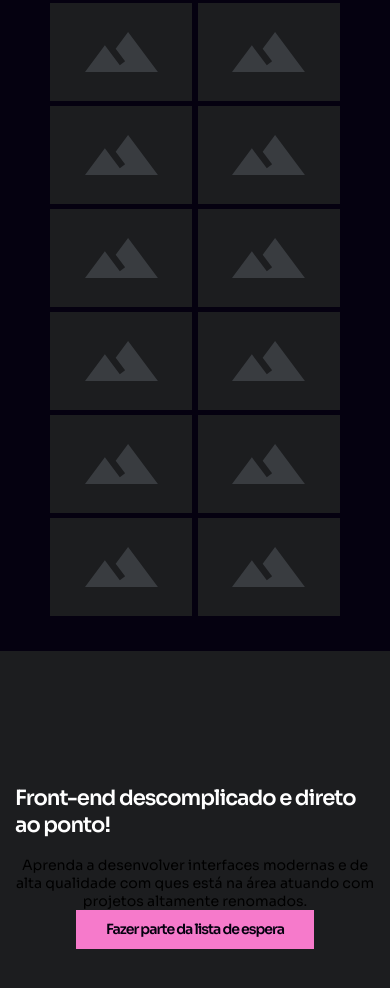
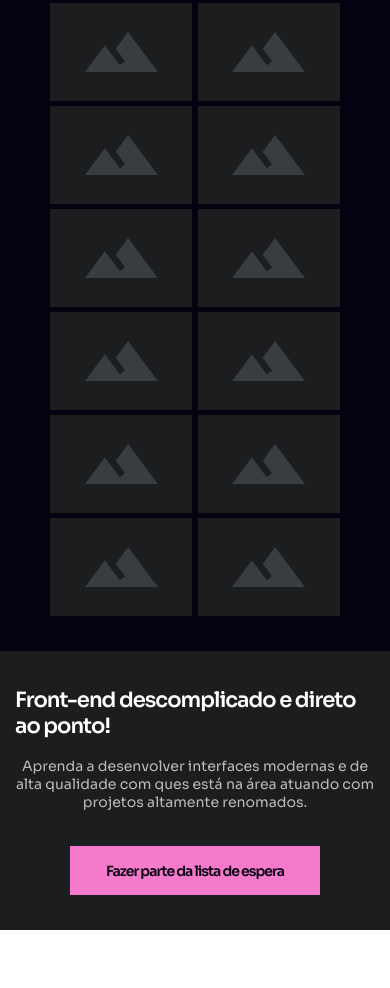
Before and after one commit to XidthyDev/projeto-wireframe, a plain HTML site: page index.html in a window 390 px wide. Shown: the part 2097-3085 px from the top of the page. After the commit the page ends 3027 px from the top, so only its background shows below. Drawn offline with Linux system fonts and the light colour scheme.

Commit message:
Finalizado section newsletter

```diff
--- a/css/responsive.css
+++ b/css/responsive.css
@@ -139,4 +139,8 @@
   .s-card-featured .second-area .all-imgs .image{
     width: 49%;
   }
+
+  .s-newsletter {
+    padding: 4rem 0px;
+  }
 }
--- a/css/style.css
+++ b/css/style.css
@@ -209,4 +209,10 @@ header nav .btn-primary {
 .s-newsletter p{
   text-align: center;
   max-width: 69.4rem ;
+  color: var(--white-colors-text);
+  margin-bottom: 4rem;
 }
+
+.s-newsletter .btn-primary {
+  padding: 1.75rem 4.1rem;
+}
```
